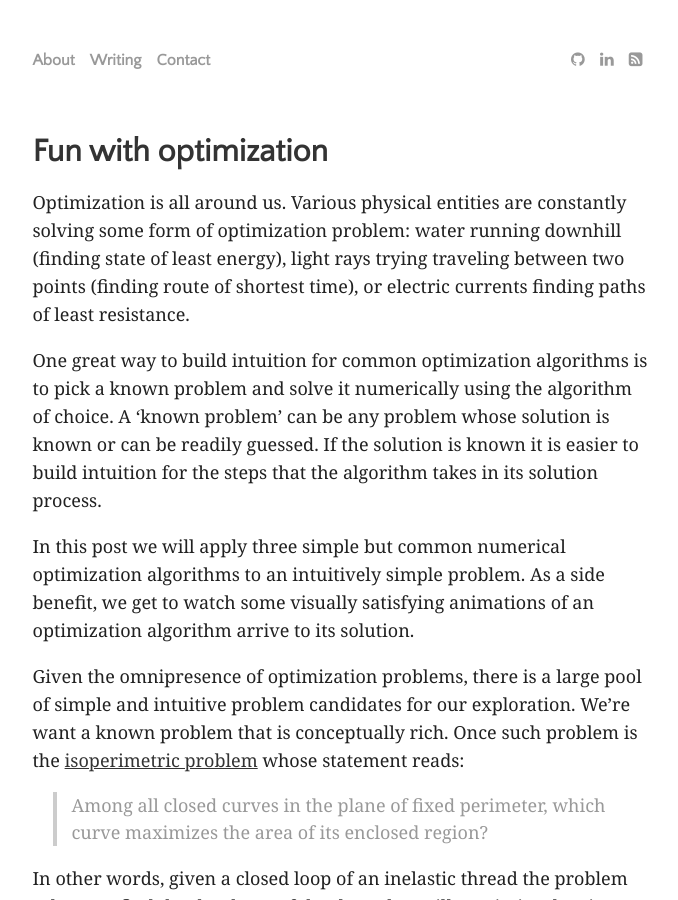
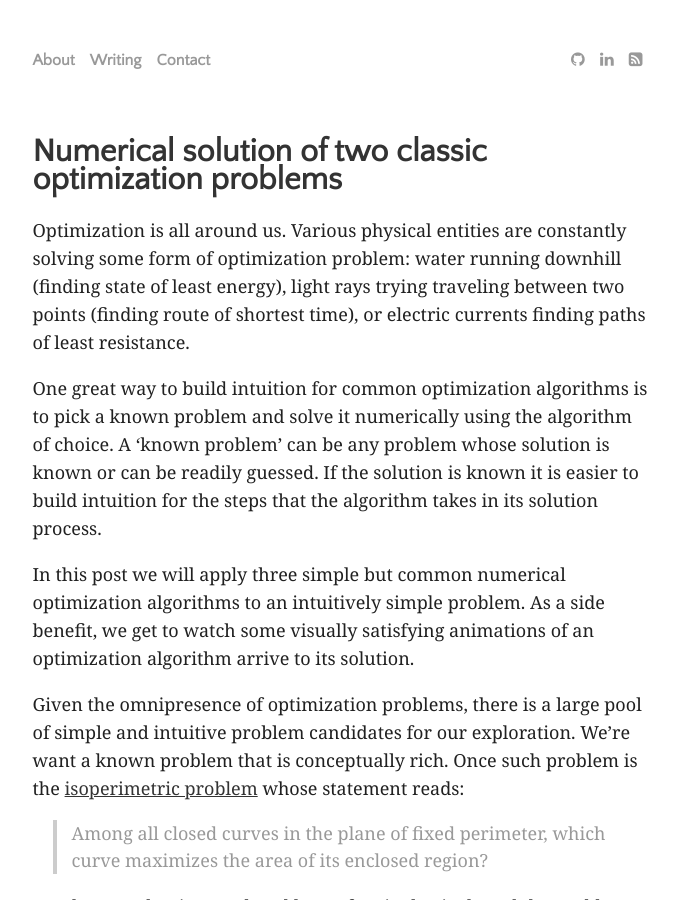
Before and after one commit to rohan-kekatpure/rohan-kekatpure.github.io, a Jekyll site: the page built from _posts/2020-08-22-fun-with-optimization.md, in a window 1280 px wide and 900 px high. Shown: the whole window, without its empty margins (300-978 px from the left). Built offline with Jekyll 4.4.1, drawn with Linux system fonts in a browser that asks for light colours; formulas are drawn with MathJax 3.

```diff
--- a/_posts/2020-08-22-fun-with-optimization.md
+++ b/_posts/2020-08-22-fun-with-optimization.md
@@ -1,6 +1,6 @@
 ---
 layout: post
-title: "Fun with optimization"
+title: "Numerical solution of two classic optimization problems"
 author: "Rohan"
 categories: journal
 tags: [documentation,sample]
```
Also changed, not shown: 1 other file.
